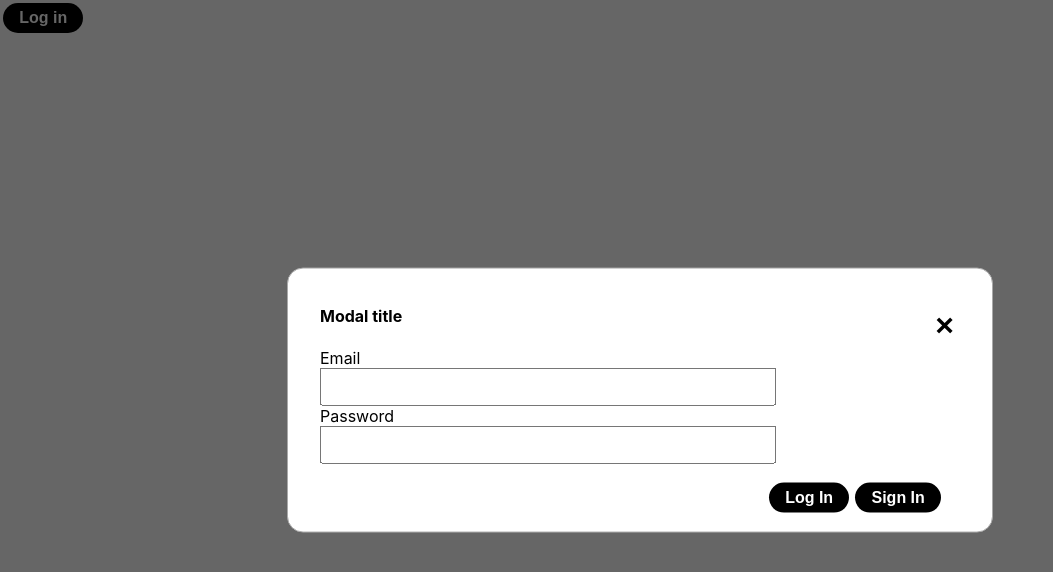
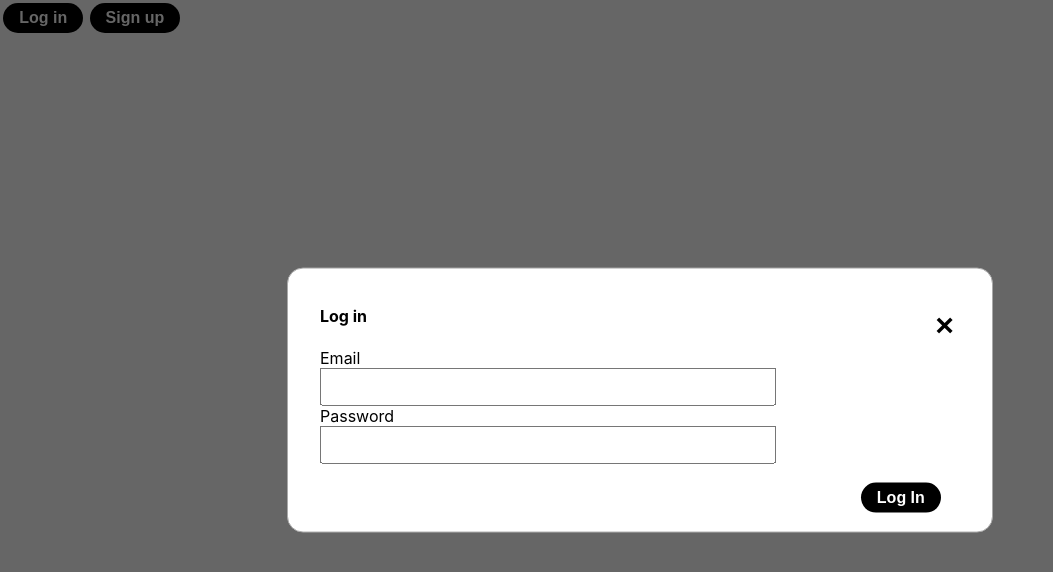
Before and after one commit to DonSera/copy_velog_frontend, a React (Create React App) app: page / in a window 1280 px wide. Both pictures are taken after a click on the button "Log in". Shown: the top 572 px of the page, without its empty margins (0-1053 px from the left). Built offline with nearby package versions, Linux system fonts and the light colour scheme.

Commit message:
feat : 로그인, 회원가입 버튼 다르게 구현

```diff
--- a/src/App.js
+++ b/src/App.js
@@ -4,15 +4,16 @@ import LoginButton from "./component/buttons/LoginButton";
 import LoginModal from "./component/modals/LoginModal";
 
 function App() {
-    const [openModal, setOpenModal] = useState(false);
+    const [openModal, setOpenModal] = useState({bool: false, title: ''});
     const [userInfo, setUserInfo] = useState({});
 
-    function openLoginModal() {
-        setOpenModal(true);
+    function openLoginModal(title) {
+        setOpenModal({bool: true, title: title});
+
     }
 
     function closeLoginModal() {
-        setOpenModal(false);
+        setOpenModal({bool: false, title: ''});
     }
 
     function logout() {
@@ -20,24 +21,31 @@ function App() {
     }
 
     function renderModal() {
-        if (openModal) {
+        if (openModal.bool) {
             return <>
                 <section>
-                    <LoginModal setUserInfo={setUserInfo} closeModal={closeLoginModal}/>
+                    <LoginModal title={openModal.title}
+                                setUserInfo={setUserInfo}
+                                closeModal={closeLoginModal}/>
                     <div className={`modal-background`}/>
                 </section>
             </>
         }
     }
 
-    function render(){
+    function render() {
         if (Object.keys(userInfo).length) {
             return <>
                 <LoginButton text={'Log out'} clickLogin={logout}/>
                 <div>{userInfo.email}</div>
             </>
         } else {
-            return <LoginButton text={'Log in'} clickLogin={openLoginModal}/>
+            return <>
+                <LoginButton text={'Log in'}
+                             clickLogin={() => openLoginModal('Log in')}/>
+                <LoginButton text={'Sign up'}
+                             clickLogin={() => openLoginModal('Sign up')}/>
+            </>
         }
     }
 
--- a/src/component/modals/LoginModal.js
+++ b/src/component/modals/LoginModal.js
@@ -3,7 +3,7 @@ import {useState} from "react";
 import {login, signup} from "../../lib/server/post";
 import LoginButton from "../buttons/LoginButton";
 
-function LoginModal({setUserInfo, closeModal}) {
+function LoginModal({title, setUserInfo, closeModal}) {
     const [email, setEmail] = useState('');
     const [password, setPassword] = useState('');
 
@@ -32,7 +32,7 @@ function LoginModal({setUserInfo, closeModal}) {
                     aria-label="Close">
                 <span aria-hidden="true">&times;</span>
             </button>
-            <h4 className={styles['modal-title']}>Modal title</h4>
+            <h4 className={styles['modal-title']}>{title}</h4>
         </section>
         <section className={styles['modal-body']}>
             <div>
@@ -48,8 +48,10 @@ function LoginModal({setUserInfo, closeModal}) {
         </section>
         <section className={styles['modal-footer']}>
             <div className={styles['btn-close']}>
-                <LoginButton text={'Log In'} clickLogin={clickLoginButton}/>
-                <LoginButton text={'Sign In'} clickLogin={clickSignupButton}/>
+                {title === 'Log in' &&
+                <LoginButton text={'Log In'} clickLogin={clickLoginButton}/>}
+                {title === 'Sign up' &&
+                <LoginButton text={'Sign In'} clickLogin={clickSignupButton}/>}
             </div>
         </section>
     </div>
```
